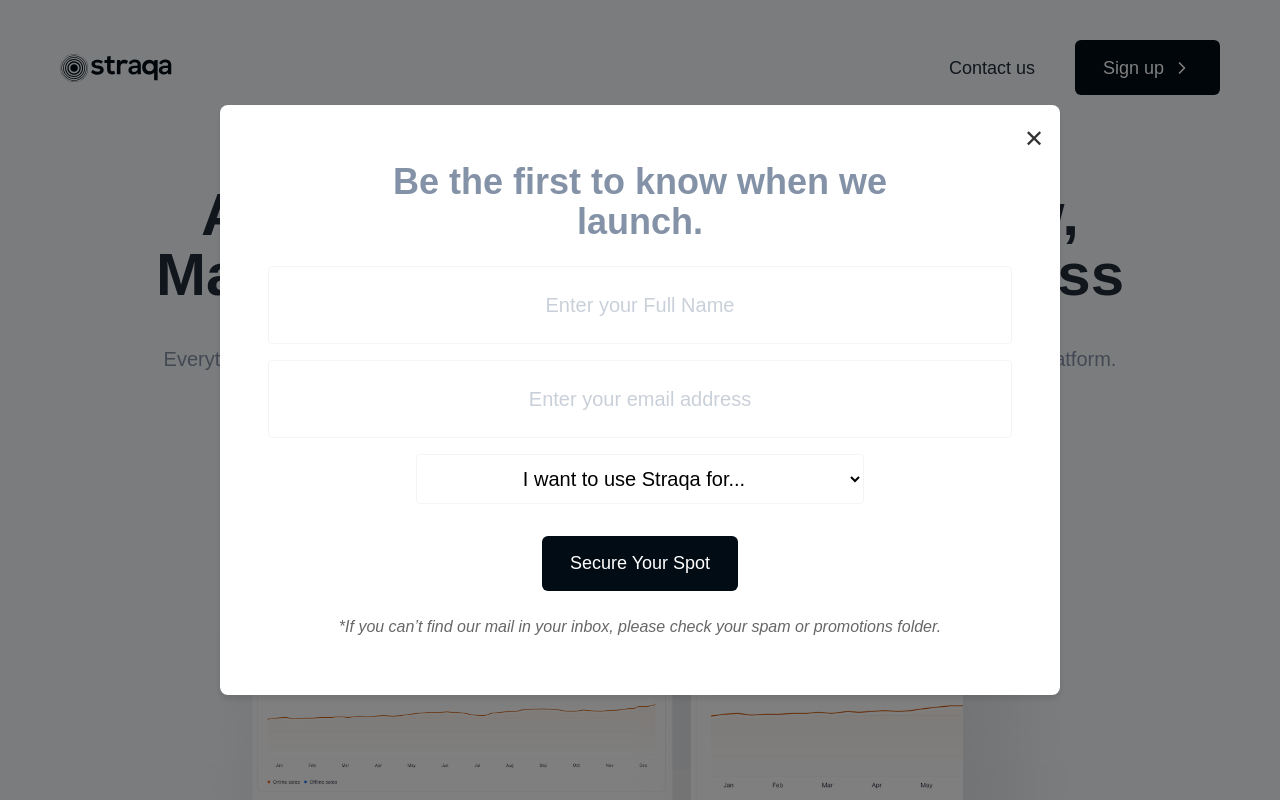
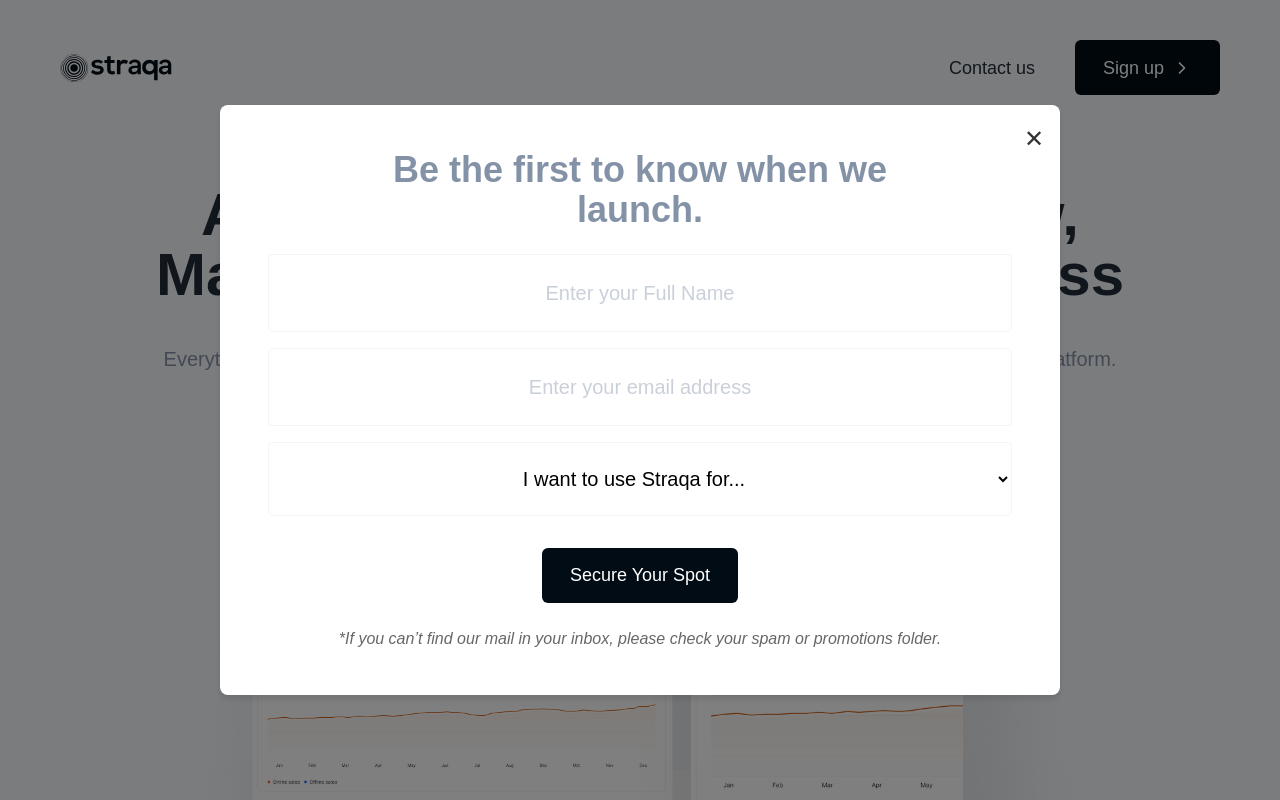
Before and after one commit to Straqa/straqa-landing-page, a Next.js app: page / in a window 1280 px wide. Shown: the top 800 px of the page. Built offline with nearby package versions, Linux system fonts and the light colour scheme.

Commit message:
refactor input

```diff
--- a/app/page.tsx
+++ b/app/page.tsx
@@ -95,7 +95,8 @@
             <select
               value={useCase}
               onChange={(e) => setUseCase(e.target.value)}
-              className="w-full max-w-md mx-auto py-3 mb-4 border border-[#3434340D] rounded text-center md:text-xl text-black focus:outline-none focus:ring-2 focus:ring-black"
+              className="w-full py-6 mb-4 border border-[#3434340D] rounded text-center md:text-xl text-black focus:outline-none focus:ring-2 focus:ring-black"
+
             >
               <option value="" disabled>
                 I want to use Straqa for...
```
